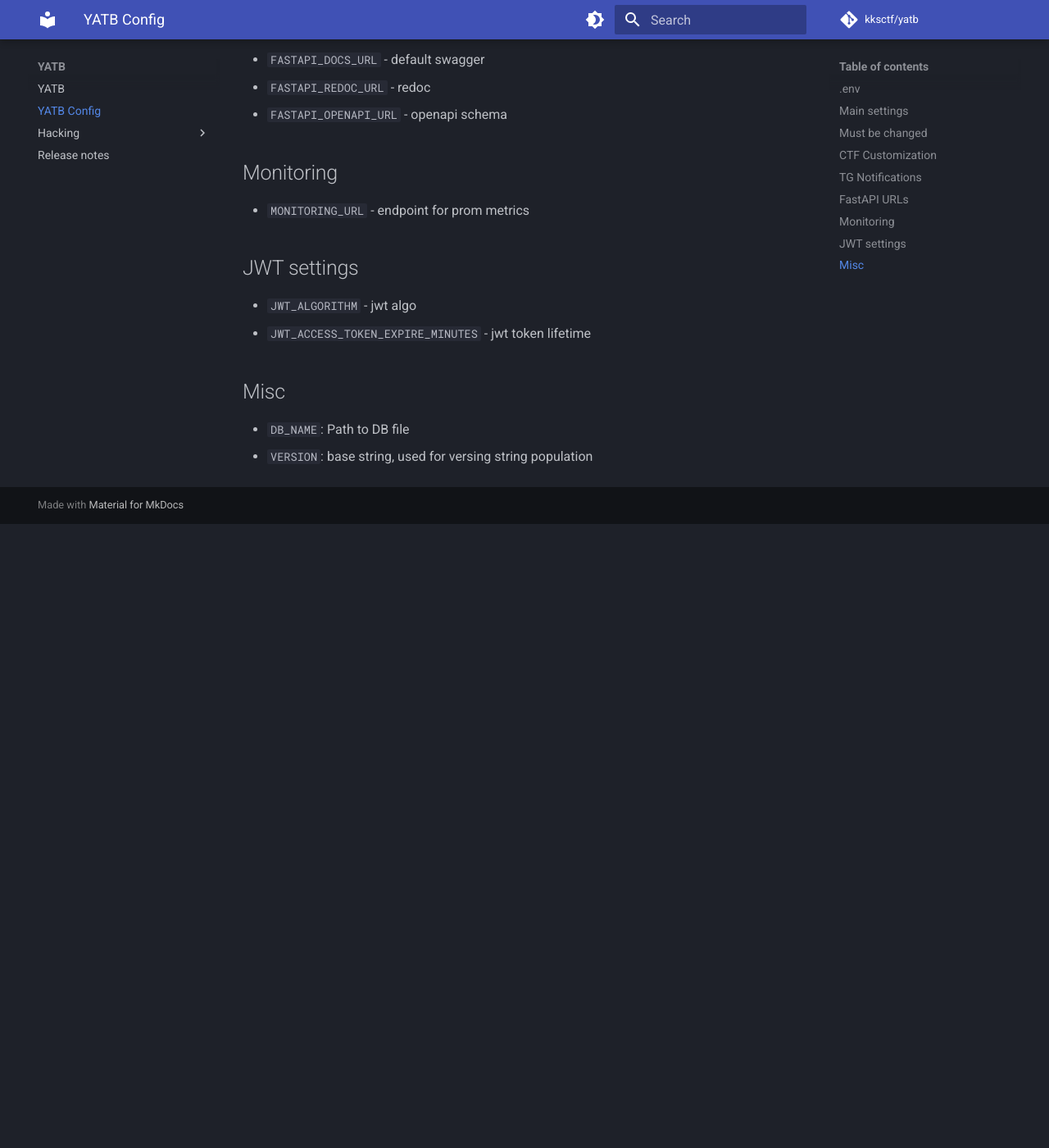
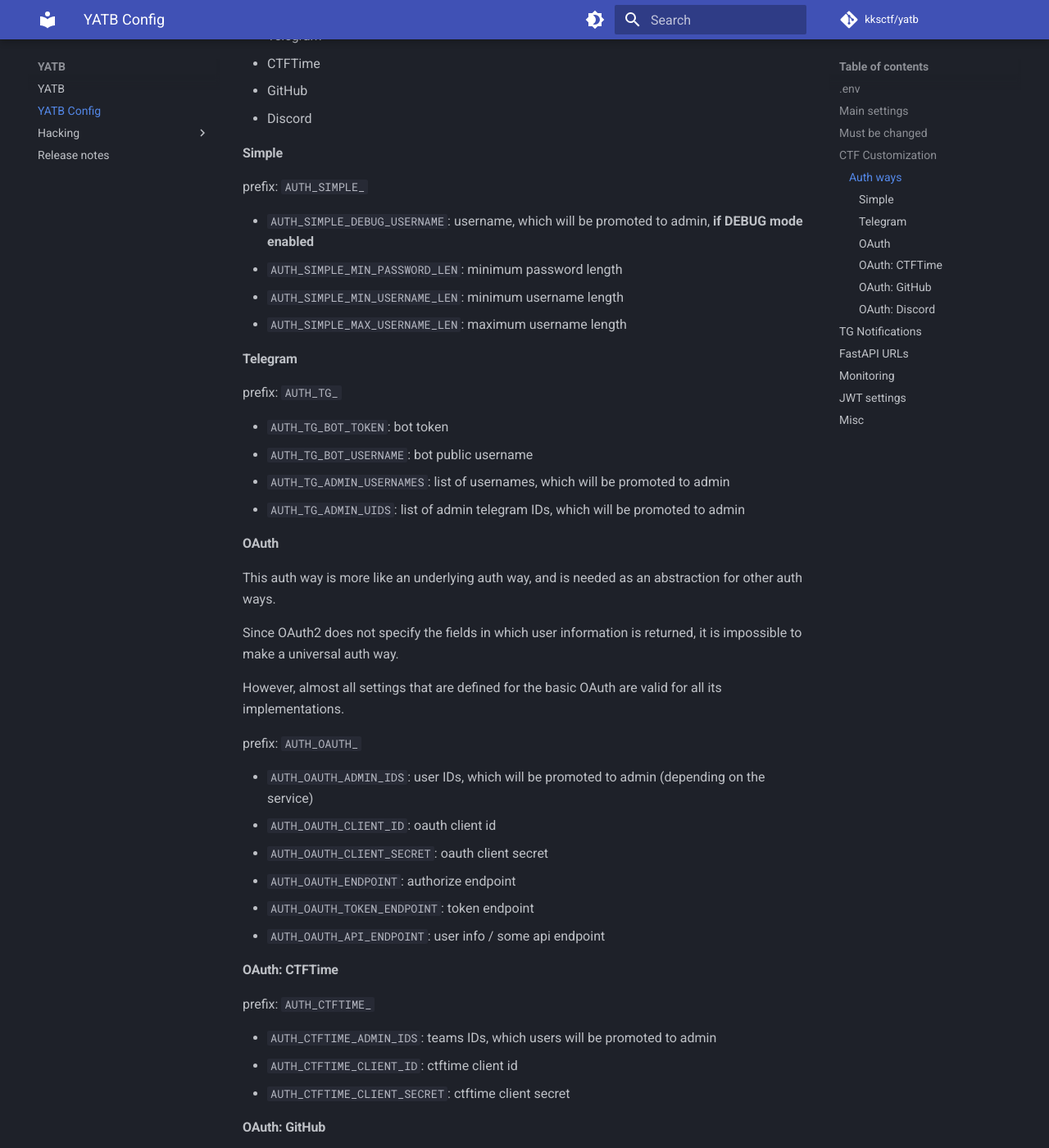
Before and after one commit to kksctf/yatb, an MkDocs documentation site: the page built from docs/config.md, in a window 1280 px wide and 1400 px high, scrolled down 1155 px. Shown: the whole window at 82% size. Built offline with MkDocs 1.6.1 and Material for MkDocs 9.7.7, drawn with Linux system fonts in a browser that asks for light colours; comment, search, counter and statistics services are not loaded; before the commit the page ends 1793 px from its top, so only the background shows below that; some of the changed text lies outside the part shown.

Commit message:
Rename some OAUTH settings to make it better More documentation about auth ways

```diff
--- a/docs/config.md
+++ b/docs/config.md
@@ -25,6 +25,78 @@
 - `FLAG_BASE` - base for flags (i.e. part before brackets), for example: `kks` for flags like `kks{example_flag}`
 - `CTF_NAME` - ctf name to be displayed on front
 
+### Auth ways
+
+Note that in addition to enabling the way, you must configure the authentication method itself separately.
+
+Every other authway has separate settings variables prefix.
+
+- `ENABLED_AUTH_WAYS`: list of enabled yatb authentification ways. Defaults to:
+  - Simple (login + password)
+  - Telegram
+  - CTFTime
+  - GitHub
+  - Discord
+
+#### Simple
+
+prefix: `AUTH_SIMPLE_`
+
+- `AUTH_SIMPLE_DEBUG_USERNAME`: username, which will be promoted to admin, **if DEBUG mode enabled**
+- `AUTH_SIMPLE_MIN_PASSWORD_LEN`: minimum password length
+- `AUTH_SIMPLE_MIN_USERNAME_LEN`: minimum username length
+- `AUTH_SIMPLE_MAX_USERNAME_LEN`: maximum username length
+
+#### Telegram
+
+prefix: `AUTH_TG_`
+
+- `AUTH_TG_BOT_TOKEN`: bot token
+- `AUTH_TG_BOT_USERNAME`: bot public username
+- `AUTH_TG_ADMIN_USERNAMES`: list of usernames, which will be promoted to admin
+- `AUTH_TG_ADMIN_UIDS`: list of admin telegram IDs, which will be promoted to admin
+
+#### OAuth
+
+This auth way is more like an underlying auth way, and is needed as an abstraction for other auth ways.
+
+Since OAuth2 does not specify the fields in which user information is returned, it is impossible to make a universal auth way.
+
+However, almost all settings that are defined for the basic OAuth are valid for all its implementations.
+
+prefix: `AUTH_OAUTH_`
+
+- `AUTH_OAUTH_ADMIN_IDS`: user IDs, which will be promoted to admin (depending on the service)
+- `AUTH_OAUTH_CLIENT_ID`: oauth client id
+- `AUTH_OAUTH_CLIENT_SECRET`: oauth client secret
+- `AUTH_OAUTH_ENDPOINT`: authorize endpoint
+- `AUTH_OAUTH_TOKEN_ENDPOINT`: token endpoint
+- `AUTH_OAUTH_API_ENDPOINT`: user info / some api endpoint
+
+#### OAuth: CTFTime
+
+prefix: `AUTH_CTFTIME_`
+
+- `AUTH_CTFTIME_ADMIN_IDS`: teams IDs, which users will be promoted to admin
+- `AUTH_CTFTIME_CLIENT_ID`: ctftime client id
+- `AUTH_CTFTIME_CLIENT_SECRET`: ctftime client secret
+
+#### OAuth: GitHub
+
+prefix: `AUTH_GITHUB_`
+
+- `AUTH_GITHUB_ADMIN_IDS`: user IDs, which will be promoted to admin
+- `AUTH_GITHUB_CLIENT_ID`: github client id
+- `AUTH_GITHUB_CLIENT_SECRET`: github client secret
+
+#### OAuth: Discord
+
+prefix: `AUTH_DISCORD_`
+
+- `AUTH_DISCORD_ADMIN_IDS`: user IDs, which will be promoted to admin
+- `AUTH_DISCORD_CLIENT_ID`: discord client id
+- `AUTH_DISCORD_CLIENT_SECRET`: discord client secret
+
 ## TG Notifications
 
 - `BOT_TOKEN` - token from botfather
```
Also changed, not shown: docs/release-notes.md (+2 -0 lines), 2 other files.
